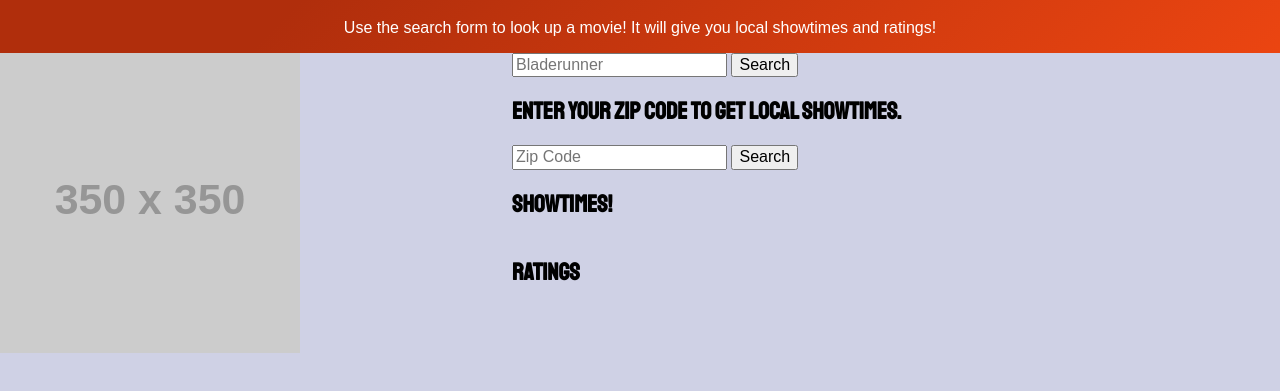
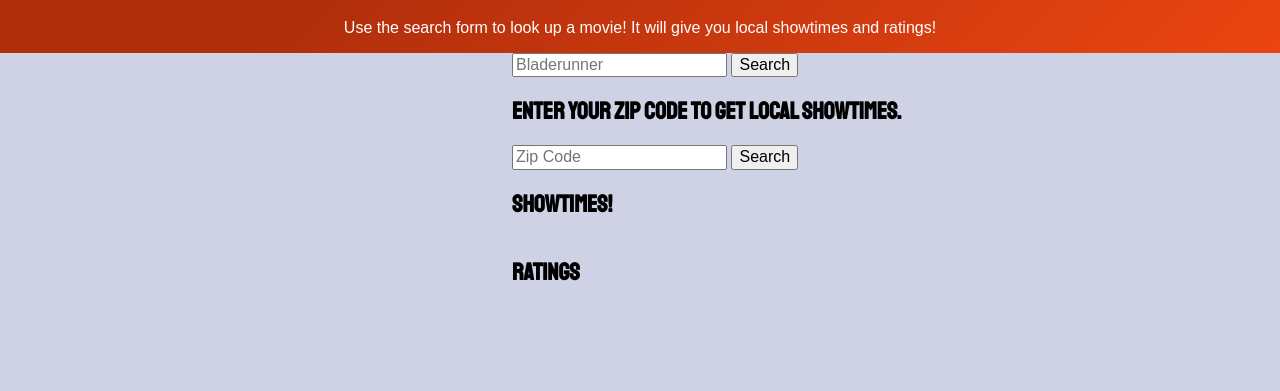
Before and after one commit to walkerjezek/Project1, a plain HTML site: page index.html in a window 1280 px wide. Shown: the part 61-452 px from the top of the page. Drawn offline with nearby package versions, Linux system fonts and the light colour scheme; placeholder pictures from the web are drawn by us.

Commit message:
fixed image div

```diff
--- a/index.html
+++ b/index.html
@@ -24,7 +24,7 @@
 
     <div class="ribbon 1-box-lrg pure-g">
         <div class="1-box-lrg is-center pure-u-1 pure-u-md-1-2 pure-u-lg-2-5">
-        <img width="300" alt="placeholderImage" class="pure-img responsive" id="moviePoster" src="https://via.placeholder.com/350">
+        <div id="movie-poster" width="300" class="pure-img responsive"></div>
         </div>
 
     <div class="pure-u-1 pure-u-md-1-2 pure-u-lg-3-5">
```
